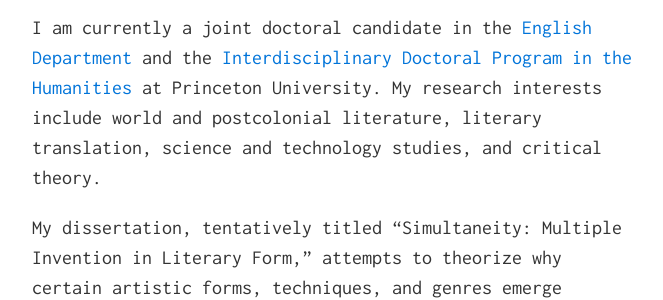
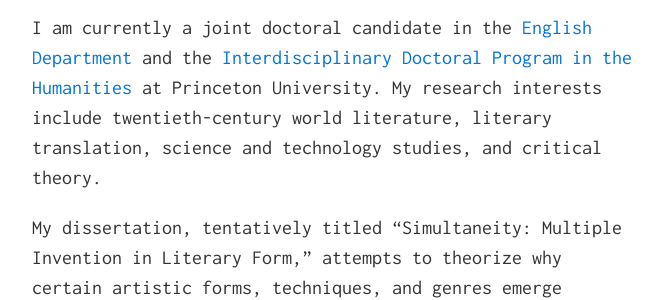
Before and after one commit to fed-ka/fed-ka, a Jekyll site: the page built from index.md, in a window 1280 px wide. Shown: the part 710-1010 px from the top of the page, without its empty margins (308-971 px from the left). Built offline with Jekyll 4.4.1, drawn with Linux system fonts in a browser that asks for light colours.

Commit message:
Small Update

```diff
--- a/index.md
+++ b/index.md
@@ -5,7 +5,7 @@ layout: default
 ![](https://www.fedorkarmanov.com/fk_small.jpeg)
 
 
-I am currently a joint doctoral candidate in the [English Department](https://english.princeton.edu/people/fedor-karmanov) and the [Interdisciplinary Doctoral Program in the Humanities](https://ihum.princeton.edu/people/fedor-karmanov) at Princeton University. My research interests include world and postcolonial literature, literary translation, science and technology studies, and critical theory.
+I am currently a joint doctoral candidate in the [English Department](https://english.princeton.edu/people/fedor-karmanov) and the [Interdisciplinary Doctoral Program in the Humanities](https://ihum.princeton.edu/people/fedor-karmanov) at Princeton University. My research interests include twentieth-century world literature, literary translation, science and technology studies, and critical theory.
 
 My dissertation, tentatively titled "Simultaneity: Multiple Invention in Literary Form," attempts to theorize why certain artistic forms, techniques, and genres emerge independently—in different languages and countries—at the same time. I am affiliated with the [Center for the Digital Humanities](https://cdh.princeton.edu/people/students/) and the [Program in Russian, East European and Eurasian Studies](https://reees.princeton.edu/people/graduate-students). Two of my academic articles are forthcoming in _American Literary History_ and a joint issue of _Modernism/modernity_ and _Cultural Analytics_.
 
```
Also changed, not shown: 1 other file.
